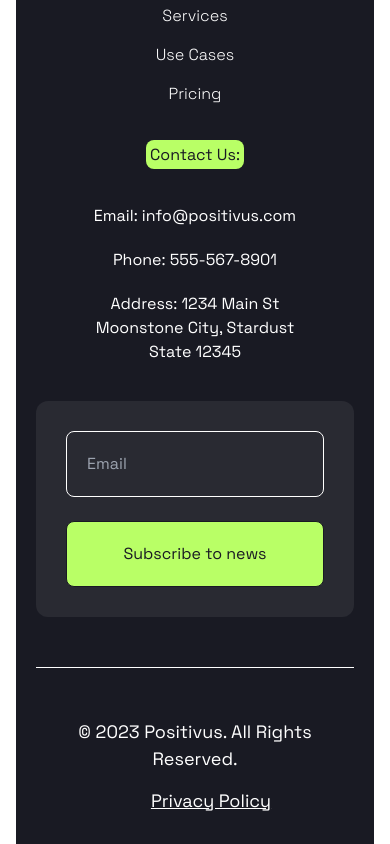
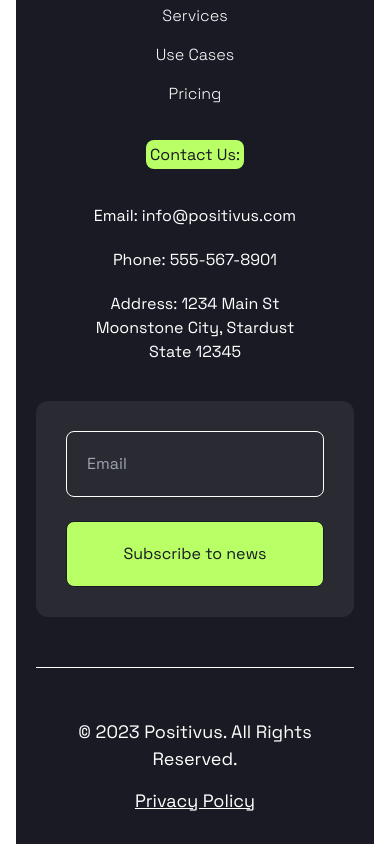
Before and after one commit to Dubey145/positivus, a React (Vite) app: page / in a window 390 px wide. Shown: the part 8411-9255 px from the top of the page. Built offline with nearby package versions, Linux system fonts and the light colour scheme.

Commit message:
Update Footer.jsx

```diff
--- a/src/pages/Footer.jsx
+++ b/src/pages/Footer.jsx
@@ -54,7 +54,7 @@
         <div className = 'h-[1px] bg-white my-[50px]'></div>
         <div className = 'text-[18px] text-white flex lg:flex-row flex-col max-lg:text-center'>
             <p>© 2023 Positivus. All Rights Reserved.</p>
-            <p className = 'underline ml-8 max-lg:mt-[15px]'>Privacy Policy</p>
+            <p className = 'underline lg:ml-8 max-lg:mt-[15px]'>Privacy Policy</p>
         </div>
       </div>
     </section>
```
